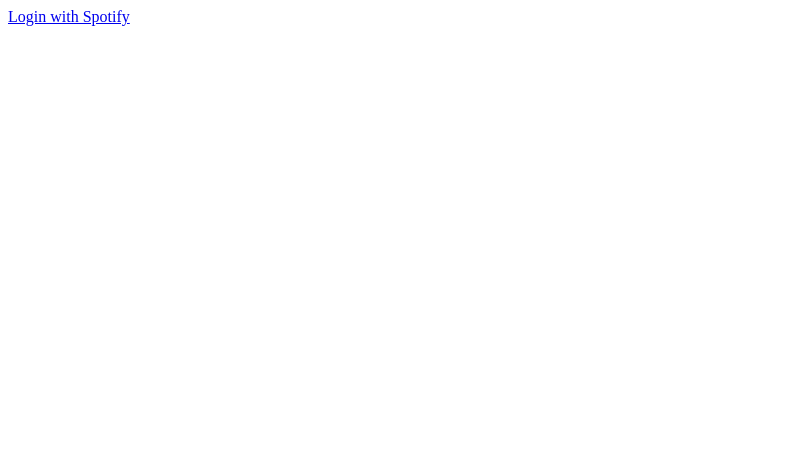
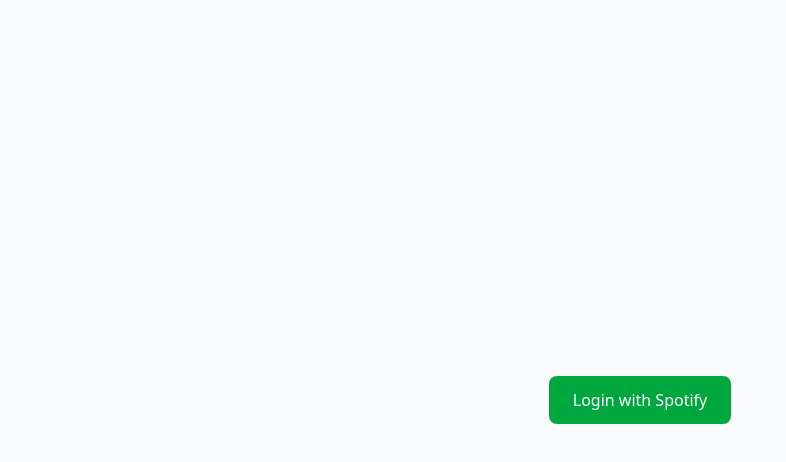
Before and after one commit to lekakenycollins8/spotify-playlist-generator, a React (Vite) app in the folder client/: page / in a window 1280 px wide. Shown: the top 462 px of the page, without its empty margins (0-786 px from the left). Built offline with nearby package versions, Linux system fonts and the light colour scheme.

Commit message:
Integrate Tailwind CSS for styling; update Vite and PostCSS configurations; add development and build scripts in server package.json

```diff
--- a/client/package.json
+++ b/client/package.json
@@ -11,13 +11,15 @@
     "preview": "vite preview"
   },
   "dependencies": {
+    "@tailwindcss/postcss": "^4.0.1",
+    "@tailwindcss/vite": "^4.0.1",
     "autoprefixer": "^10.4.20",
     "axios": "^1.7.9",
     "postcss": "^8.5.1",
     "react": "^18.3.1",
     "react-dom": "^18.3.1",
     "react-router-dom": "^7.1.3",
-    "tailwindcss": "^4.0.0"
+    "tailwindcss": "^4.0.1"
   },
   "devDependencies": {
     "@eslint/js": "^9.17.0",
--- /dev/null
+++ b/client/postcss.config.mjs
@@ -0,0 +1,5 @@
+export default {
+    plugins: {
+      "@tailwindcss/postcss": {},
+    }
+  }
--- /dev/null
+++ b/client/src/index.css
@@ -0,0 +1 @@
+@import "tailwindcss";
--- a/client/src/main.jsx
+++ b/client/src/main.jsx
@@ -1,9 +1,7 @@
-import { StrictMode } from 'react'
 import { createRoot } from 'react-dom/client'
 import App from './App.jsx'
+import './index.css'
 
 createRoot(document.getElementById('root')).render(
-  <StrictMode>
-    <App />
-  </StrictMode>,
+  <App />
 )
--- a/client/tailwind.config.js
+++ b/client/tailwind.config.js
@@ -1,5 +1,5 @@
 module.exports = {
-    content: ['./src/**/*.{js,jsx,ts,tsx}', './public/index.html'],
+    content: ['./src/**/*.{js,jsx,ts,tsx}', './index.html'],
     theme: {
       extend: {},
     },
--- a/client/vite.config.js
+++ b/client/vite.config.js
@@ -1,9 +1,13 @@
 import { defineConfig } from 'vite'
 import react from '@vitejs/plugin-react'
+import tailwindcss from '@tailwindcss/vite'
 
 // https://vite.dev/config/
 export default defineConfig({
-  plugins: [react()],
+  plugins: [
+    react(),
+    tailwindcss()
+  ],
   server: {
     port: 3000
   }
```
Also changed, not shown: 2 other files (tests, documents, lock files or other folders).
